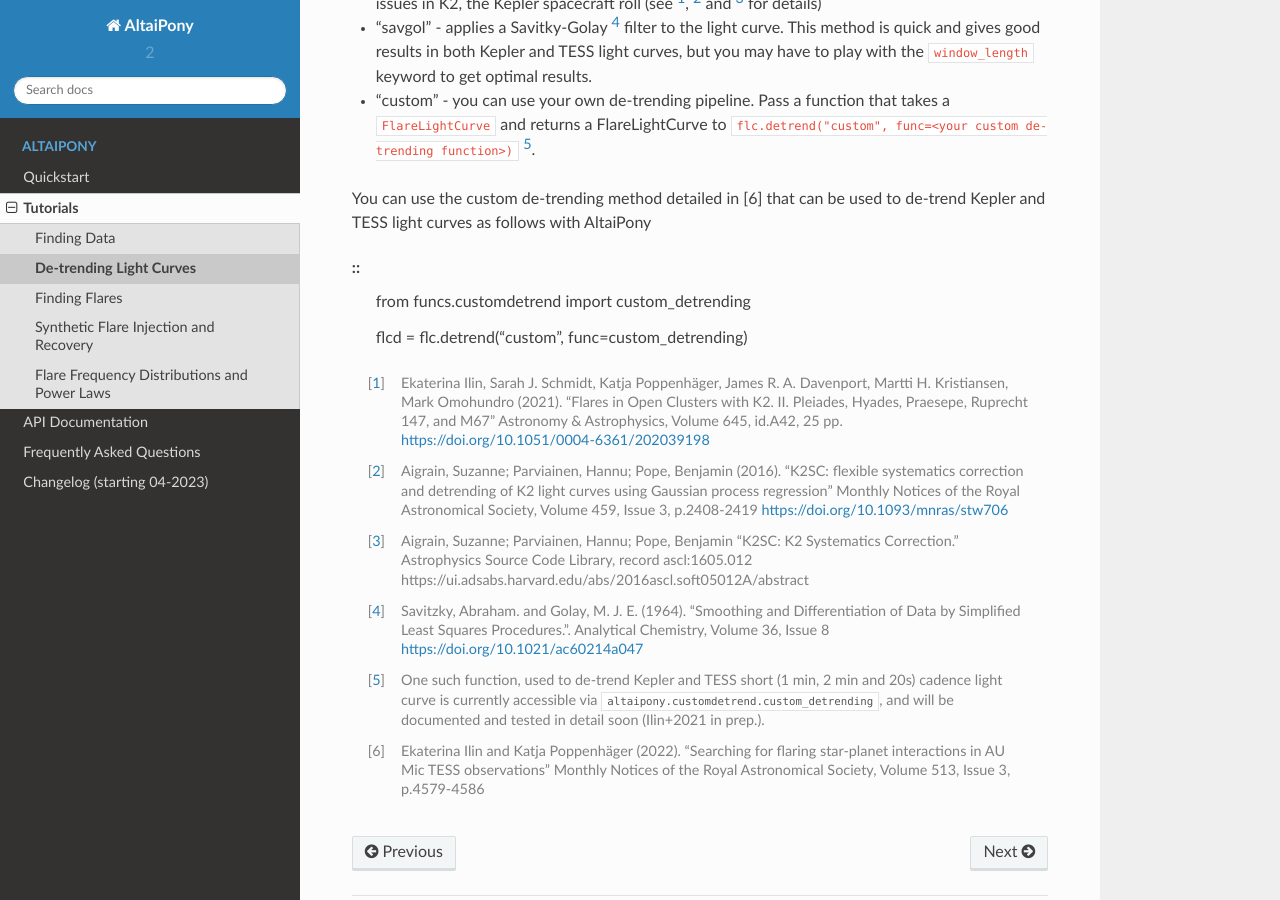
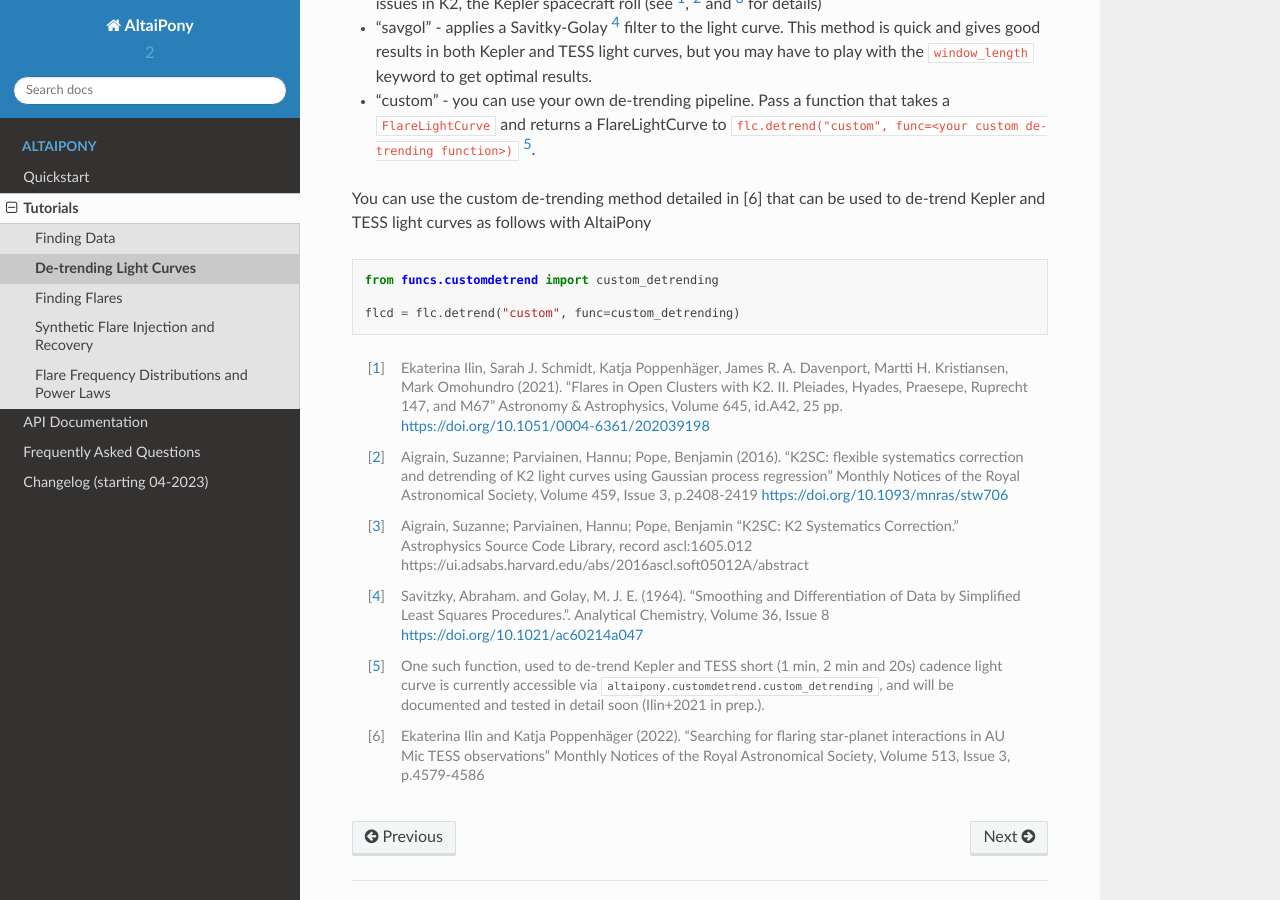
Before and after one commit to ekaterinailin/AltaiPony, a Sphinx documentation site: the page built from docs/source/tutorials/detrend.rst, in a window 1280 px wide and 900 px high, scrolled down 429 px. Built offline with Sphinx 7.4.7 and the Read the Docs theme 2.0.0, drawn with Linux system fonts in a browser that asks for light colours.

```diff
--- a/docs/source/tutorials/detrend.rst
+++ b/docs/source/tutorials/detrend.rst
@@ -19,9 +19,11 @@ For ``<detrending method>`` you can pass one the following:
 You can use the custom de-trending method detailed in [6] that can be used to de-trend Kepler and TESS light curves as follows with AltaiPony
 
 ::
-      from funcs.customdetrend import custom_detrending
 
-      flcd = flc.detrend("custom", func=custom_detrending)
+
+     from funcs.customdetrend import custom_detrending
+
+     flcd = flc.detrend("custom", func=custom_detrending)
 
 
 .. [1] Ekaterina Ilin, Sarah J. Schmidt, Katja Poppenhäger, James R. A. Davenport, Martti H. Kristiansen, Mark Omohundro (2021). "Flares in Open Clusters with K2. II. Pleiades, Hyades, Praesepe, Ruprecht 147, and M67" Astronomy & Astrophysics, Volume 645, id.A42, 25 pp.  	https://doi.org/10.1051/0004-6361/202039198
```
